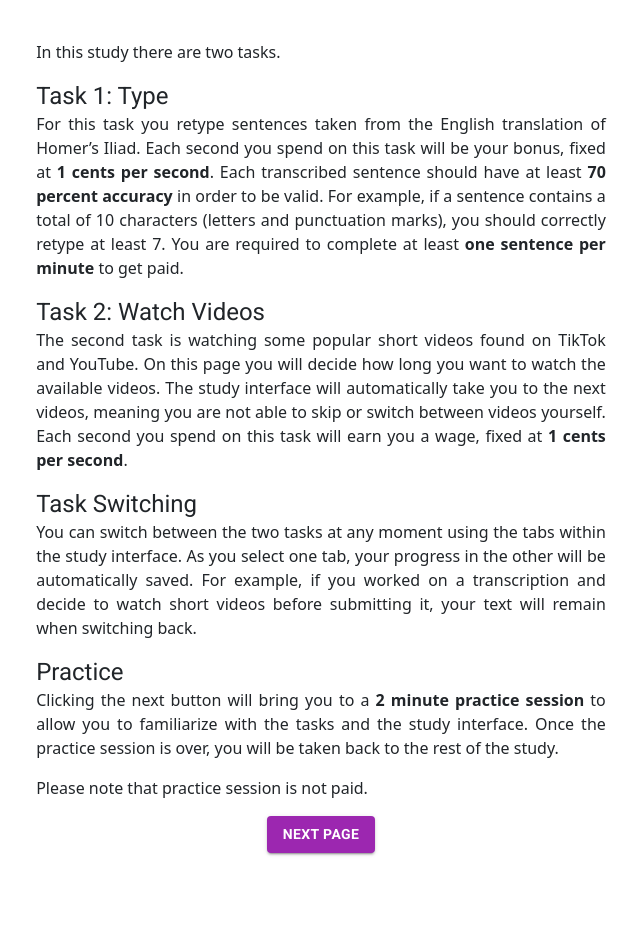
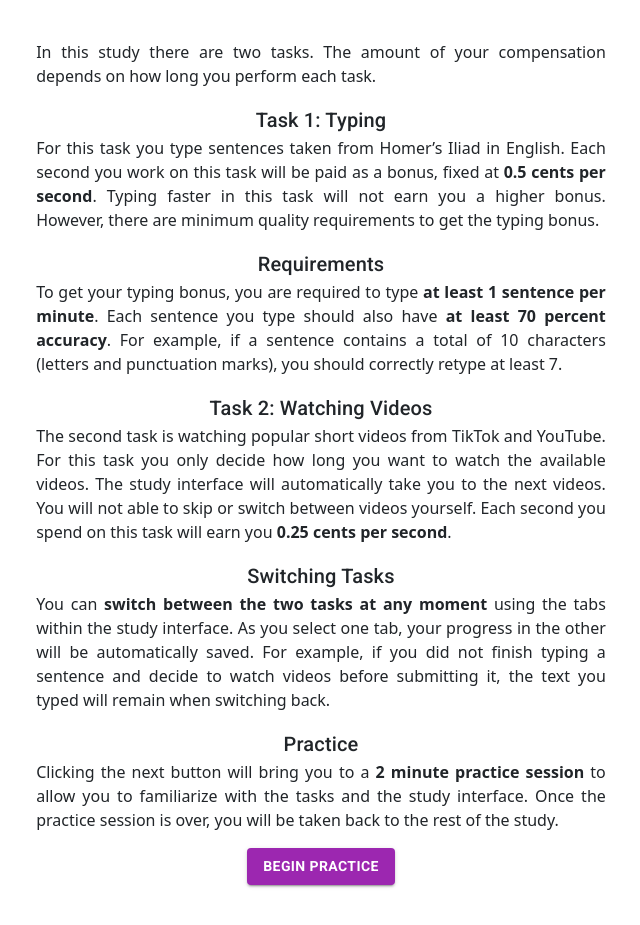
Before and after one commit to reha96/labor_leisure_experiment, a React (Create React App) app: page /next in a window 1280 px wide. Shown: the whole page, without its empty margins (319-959 px from the left). Before the commit the page ends 893 px from the top, so only its background shows below. Built offline with nearby package versions, Linux system fonts and the light colour scheme.

Commit message:
until practice fix 2

```diff
--- a/src/App.css
+++ b/src/App.css
@@ -10,7 +10,7 @@
   align-items: center;
   gap: 15px; */
   background-color: #F3F6FF;
-  /* height: 100vh; */
+  height: 100vh;
 }
 .Page2{
   /* width: 100%;
@@ -19,7 +19,7 @@
   align-items: center;
   gap: 15px; */
   background-color: #F3F6FF;
-  /* height: 120vh; */
+  height: 100vh;
 }
 .HomePage{
   width: 100%;
--- a/src/Pages/Home.js
+++ b/src/Pages/Home.js
@@ -67,18 +67,19 @@ const Home = () => {
           After the details of the study have been explained to you, you may decline to participate if you so wish.
         </p> */}
 
-        <Typography variant='h5' className="HomePage_p">Study Description</Typography>
+        <Typography variant='h6' className="center">Study Description</Typography>
         <p className="HomePage_p">
           You are about to choose how long you want to perform two tasks: Watching videos or typing.
-          Your compensation in this study depends on your decisions.
-          The maximum amount of <strong>bonus</strong> you can earn is <strong>8€</strong>.
+          The amount of your compensation in this study depends on your decisions.
+          The base amount you earn for participation is <strong>4.5€</strong>.
+          You can earn <strong>up to 3€</strong> in addition to the show-up fee as your <strong>bonus</strong>
           After the decision-making part, you will be asked to complete a brief questionnaire.
           The total duration of the study is no more than <strong>22 minutes.</strong>
         </p>
 
-        <Typography variant='h5' className="HomePage_p">Data Collected</Typography>
+        <Typography variant='h6' className="center">Data Collected</Typography>
         <p className="HomePage_p">
-          In the survey, we will ask you to share some information about yourself, i.e. birth year, gender, income, employment, educational background and the browser used for the study.
+          In the survey, we collect information about yourself, i.e. birth year, gender, income, employment, educational background and the browser used for the study.
           <strong> All your personal data will be anonymized.</strong> Your choices (from the decision-making tasks and survey) will be stored in a secured server in University of Luxembourg.
           Only the researchers working on this study will have the access to these data.
           The data collected during the study will only be used for the research project.
@@ -93,13 +94,13 @@ const Home = () => {
 
         </p> */}
 
-        <Typography variant='h5' className="HomePage_p">Contact Information</Typography>
+        <Typography variant='h6' className="center">Contact Information</Typography>
         <p className="HomePage_p">This study is conducted by Reha Tuncer, PhD student at the University of Luxembourg, under the supervision of Dr. Kerstin Bongard-Blanchy and Dr. Ernesto Reuben.
           The objective is to better understand individual decision-making.
           Please contact reha.tuncer@uni.lu if you have any questions about the study.
         </p>
 
-        <Typography variant='h5' className="HomePage_p">Your Consent</Typography>
+        <Typography variant='h6' className="center">Your Consent</Typography>
         <p className="HomePage_p">
           I have been informed in writing on how the study will be carried out.
           I have also been informed about the anonymity of my personal data and processing of it without revealing my identity, under the conditions detailed in the GDPR.
--- a/src/Pages/Home2.js
+++ b/src/Pages/Home2.js
@@ -9,7 +9,6 @@ import Typography from '@mui/material/Typography';
 const Home2 = () => {
 
     var input = [];
-
     localStorage.setItem('treatment', Math.random());
 
     const nextPage = (event) => {
@@ -58,25 +57,33 @@ const Home2 = () => {
                 {/* <Typography variant='h4' className="center">First Part</Typography> */}
                 <p className="HomePage_p">
                     In this study there are two tasks.
+                    The amount of your compensation depends on how long you perform each task.
                     {/* Depending on your decisions about how you allocate your time for each of the tasks, you earn money for yourself. */}
                 </p>
-                <Typography variant='h5' className="HomePage_p">Task 1: Type</Typography>
+                <Typography variant='h6' className="center">Task 1: Typing</Typography>
                 <p className="HomePage_p">
                     {/* The first task requires you to exert some effort. */}
-                    For this task you retype sentences taken from the English translation of Homer’s Iliad.
-                    Each second you spend on this task will be your bonus, fixed at <strong>1 cents per second</strong>.
-                    Each transcribed sentence should have at least <strong>70 percent accuracy</strong> in order to be valid.
+                    For this task you type sentences taken from Homer’s Iliad in English.
+                    Each second you work on this task will be paid as a bonus, fixed at <strong>0.5 cents per second</strong>.
+                    Typing faster in this task will not earn you a higher bonus.
+                    However, there are minimum quality requirements to get the typing bonus.
+                </p>
+
+                <Typography variant='h6' className="center">Requirements</Typography>
+                <p className="HomePage_p">
+                    To get your typing bonus, you are required to type <strong>at least 1 sentence per minute</strong>.
+                    Each sentence you type should also have <strong>at least 70 percent accuracy</strong>.
                     For example, if a sentence contains a total of 10 characters (letters and punctuation marks), you should correctly retype at least 7.
+                </p>
+                {/* This task represents your willingness to work for a given wage. */}
 
-                    You are required to complete at least<strong> one sentence per minute</strong> to get paid.
-                    {/* This task represents your willingness to work for a given wage. */}
-                </p>
-                <Typography variant='h5' className="HomePage_p">Task 2: Watch Videos</Typography>
+                <Typography variant='h6' className="center">Task 2: Watching Videos</Typography>
                 <p className="HomePage_p">
-                    The second task is watching some popular short videos found on TikTok and YouTube.
-                    On this page you will decide how long you want to watch the available videos.
-                    The study interface will automatically take you to the next videos, meaning you are not able to skip or switch between videos yourself.
-                    Each second you spend on this task will earn you a wage, fixed at <strong>1 cents per second</strong>.
+                    The second task is watching popular short videos from TikTok and YouTube.
+                    For this task you only decide how long you want to watch the available videos.
+                    The study interface will automatically take you to the next videos.
+                    You will not able to skip or switch between videos yourself.
+                    Each second you spend on this task will earn you <strong>0.25 cents per second</strong>.
                     {/* You will not earn a wage for this task, but the videos are meant to be fun and enjoyable compared to the first task. */}
                     {/* Naturally, the shorter time you allocate for the first task, the longer you can enjoy the videos. */}
                     {/* This task represents how much you value leisure, instead of working for a given wage. */}
@@ -86,25 +93,21 @@ const Home2 = () => {
                     {/* There is enough content to cover the entire study duration. */}
                 </p>
 
-                <Typography variant='h5' className="HomePage_p">Task Switching</Typography>
+                <Typography variant='h6' className="center">Switching Tasks</Typography>
                 <p className="HomePage_p">
-                    You can switch between the two tasks at any moment using the tabs within the study interface.
+                    You can <strong>switch between the two tasks at any moment</strong> using the tabs within the study interface.
                     As you select one tab, your progress in the other will be automatically saved.
-                    For example, if you worked on a transcription and decide to watch short videos before submitting it, your text will remain when switching back.
+                    For example, if you did not finish typing a sentence and decide to watch videos before submitting it, the text you typed will remain when switching back.
                 </p>
-                <Typography variant='h5' className="HomePage_p">Practice</Typography>
+                <Typography variant='h6' className="center">Practice</Typography>
                 <p className="HomePage_p">
                     Clicking the next button will bring you to a <strong>2 minute practice session</strong> to allow you to familiarize with the tasks and the study interface.
                     Once the practice session is over, you will be taken back to the rest of the study.
                 </p>
-                <p className="HomePage_p">
-                    Please note that practice session is not paid.
-                </p>
-
                 <div className='center'>
                     <Link underline="none" href={'/next/tasksp'}>
                         <ButtonM variant='contained' color='secondary' type="button" onClick={nextPage}>
-                        <strong>Next Page</strong>
+                            <strong>Begin Practice</strong>
                         </ButtonM>
                     </Link>
                 </div>
```
